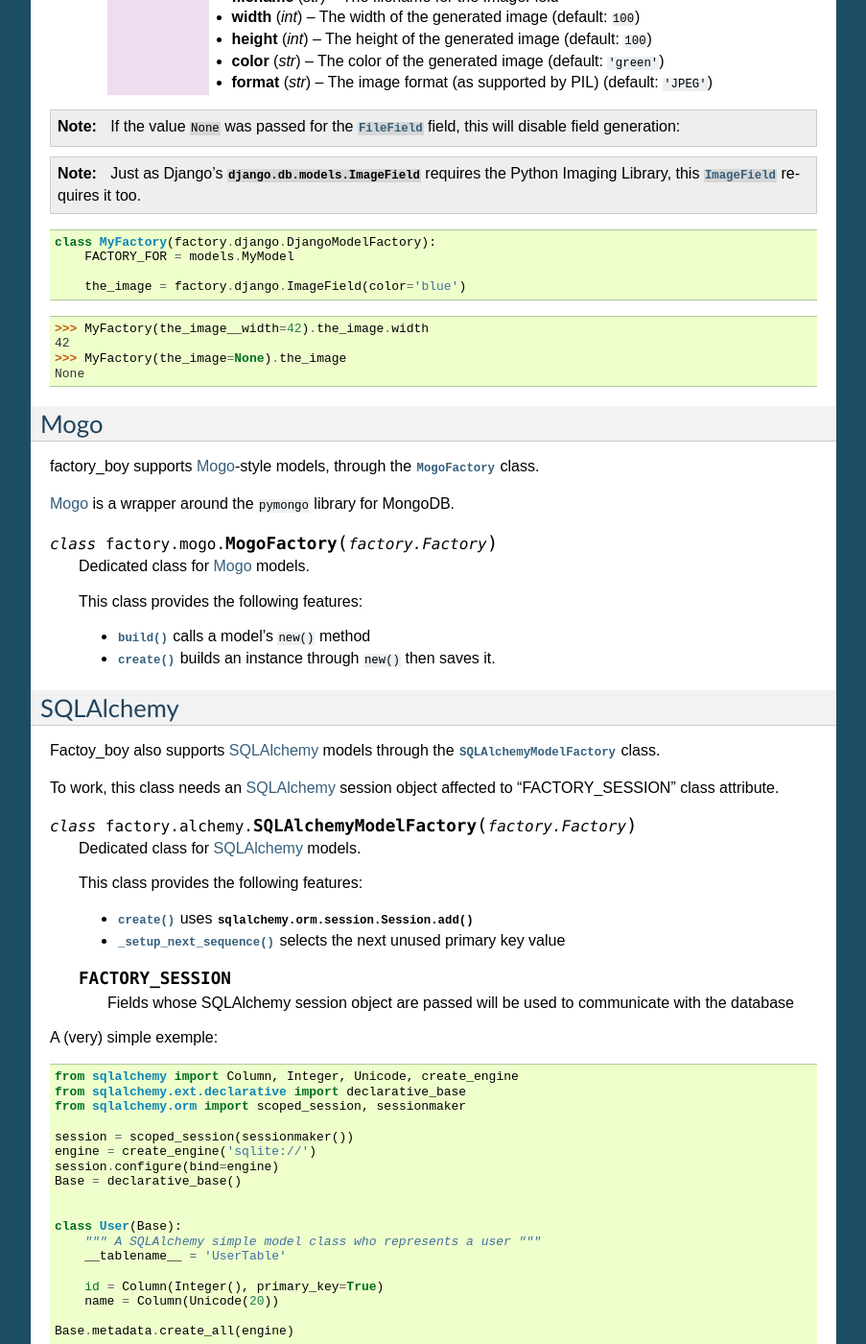
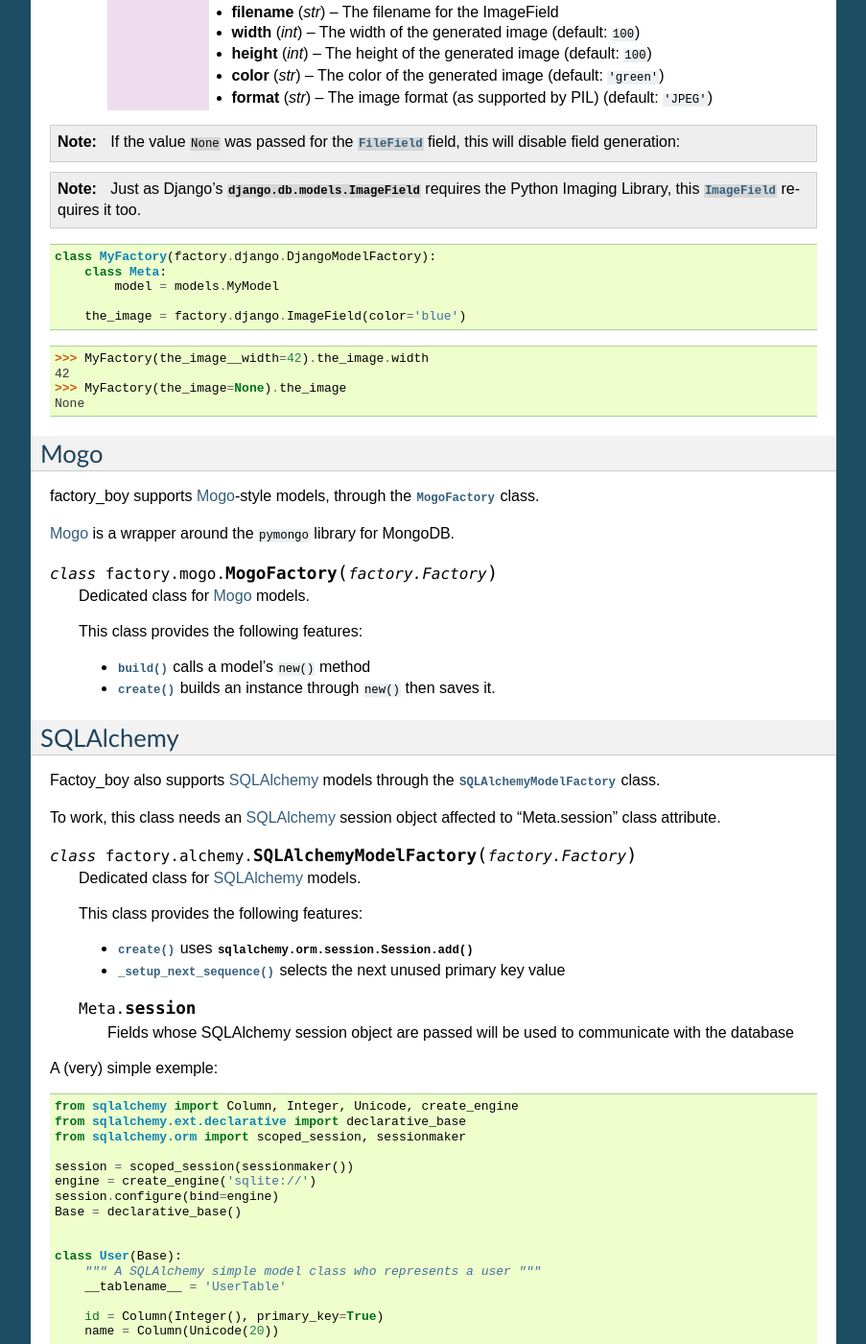
Before and after one commit to FactoryBoy/factory_boy, a Sphinx documentation site: the page built from docs/orms.rst, in a window 1280 px wide and 1400 px high, scrolled down 1699 px. Shown: the whole window at 96% size, without its empty margins (198-1101 px from the left). Built offline with Sphinx 7.4.7, drawn with Linux system fonts in a browser that asks for light colours; some of the changed text lies outside the part shown.

Commit message:
Put SQLAlchemy FACTORY_SESSION as 'session' in class Meta

```diff
--- a/docs/orms.rst
+++ b/docs/orms.rst
@@ -92,7 +92,8 @@
 .. code-block:: python
 
     class MyFactory(factory.django.DjangoModelFactory):
-        FACTORY_FOR = models.MyModel
+        class Meta:
+            model = models.MyModel
 
         the_file = factory.django.FileField(filename='the_file.dat')
 
@@ -129,7 +130,8 @@
 .. code-block:: python
 
     class MyFactory(factory.django.DjangoModelFactory):
-        FACTORY_FOR = models.MyModel
+        class Meta:
+            model = models.MyModel
 
         the_image = factory.django.ImageField(color='blue')
 
@@ -170,7 +172,7 @@
 
 Factoy_boy also supports `SQLAlchemy`_  models through the :class:`SQLAlchemyModelFactory` class.
 
-To work, this class needs an `SQLAlchemy`_ session object affected to "FACTORY_SESSION" class attribute.
+To work, this class needs an `SQLAlchemy`_ session object affected to "Meta.session" class attribute.
 
 .. _SQLAlchemy: http://www.sqlalchemy.org/
 
@@ -183,7 +185,7 @@
     * :func:`~factory.Factory.create()` uses :meth:`sqlalchemy.orm.session.Session.add`
     * :func:`~factory.Factory._setup_next_sequence()` selects the next unused primary key value
 
-    .. attribute:: FACTORY_SESSION
+    .. attribute:: Meta.session
 
         Fields whose SQLAlchemy session object are passed will be used to communicate with the database
 
@@ -212,8 +214,9 @@
 
 
     class UserFactory(SQLAlchemyModelFactory):
-        FACTORY_FOR = User
-        FACTORY_SESSION = session   # the SQLAlchemy session object
+        class Meta:
+            model = User
+            session = session   # the SQLAlchemy session object
 
         id = factory.Sequence(lambda n: n)
         name = factory.Sequence(lambda n: u'User %d' % n)
```
Also changed, not shown: 3 other files.
